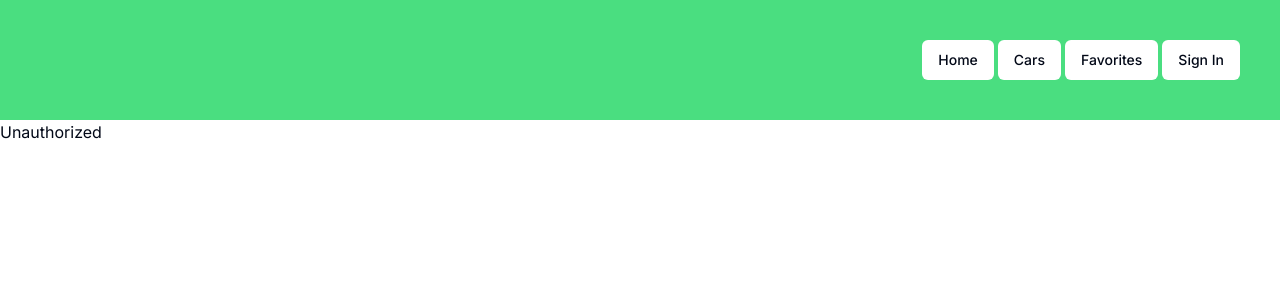
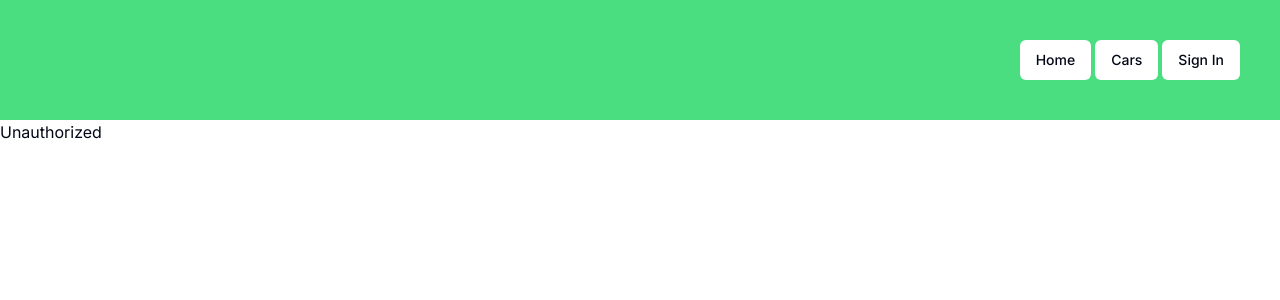
Before and after one commit to ossmate/house-of-cars, a Next.js app: page /settings in a window 1280 px wide. Shown: the top 300 px of the page. Built offline with nearby package versions, Linux system fonts and the light colour scheme.

Commit message:
changed flag for favorites navbar button

```diff
--- a/components/Navigation/index.tsx
+++ b/components/Navigation/index.tsx
@@ -21,7 +21,7 @@ export const Navigation = () => {
   const menuItems = [
     { id: 1, label: "Home", href: "/" },
     { id: 2, label: "Cars", href: "/cars" },
-    { id: 3, label: "Favorites", href: "/favorite", enabled: !jwtToken },
+    { id: 3, label: "Favorites", href: "/favorite", enabled: jwtToken },
     { id: 4, label: "Settings", href: "/settings", enabled: jwtToken },
     { id: 5, label: "Sign In", href: "/sign-in", enabled: !jwtToken },
   ];
```
